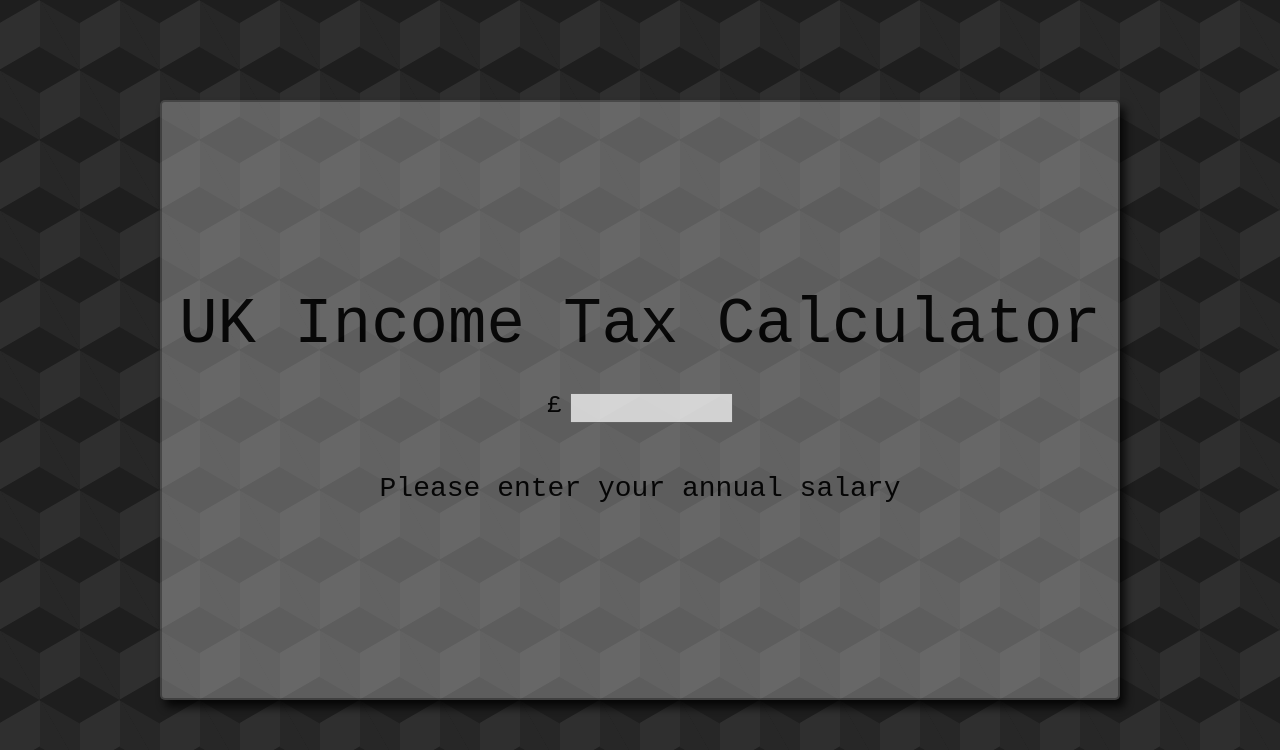
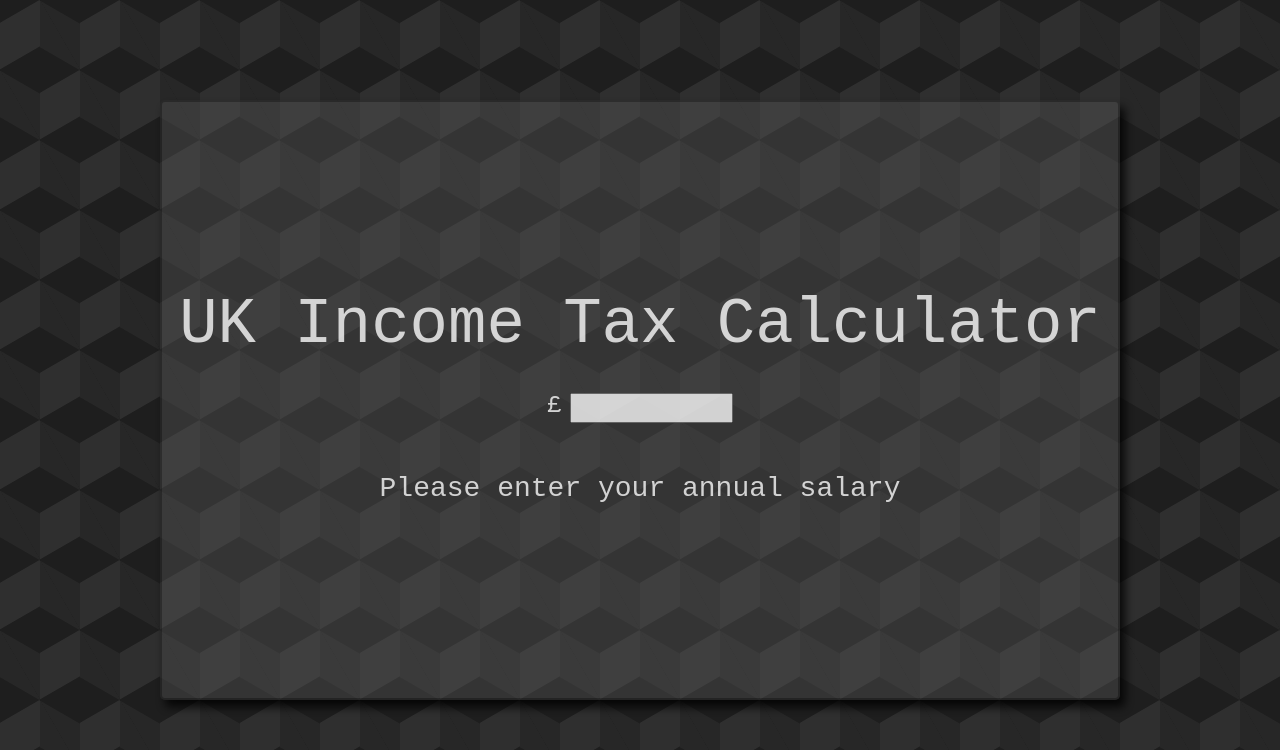
Before and after one commit to bnjn/income-tax-calc, a React (Create React App) app: page / in a window 1280 px wide. Shown: the top 750 px of the page. Built offline with nearby package versions, Linux system fonts and the light colour scheme; a web font is replaced by a local one.

Commit message:
css tweaks

```diff
--- a/package.json
+++ b/package.json
@@ -2,7 +2,7 @@
   "name": "income-tax-calc",
   "version": "0.1.0",
   "private": true,
-  "homepage": "http://bnjn.github.io/income-tax-calc",
+  "homepage": "https://bnjn.github.io/income-tax-calc",
   "dependencies": {
     "@testing-library/jest-dom": "^5.15.0",
     "@testing-library/react": "^11.2.7",
--- a/src/App.css
+++ b/src/App.css
@@ -1,6 +1,6 @@
 .app-container {
     font-family: 'Envy Code R', monospace ;
-    background-color: rgba(197, 197, 197, 0.47);
+    background-color: rgba(89, 89, 89, 0.47);
     min-height: 75vh;
     border: #00000055 solid 2px;
     box-shadow: 5px 7px 10px #000000;
@@ -8,5 +8,5 @@
 }
 
 .app-view {
-    color: black;
+    color: white;
 }
--- a/src/Components/Header/Header.css
+++ b/src/Components/Header/Header.css
@@ -1,7 +1,6 @@
 .header {
     font-size: 4rem;
     text-align: center;
-    color: black;
 }
 
 @media only screen and (max-width: 600px) {
```
